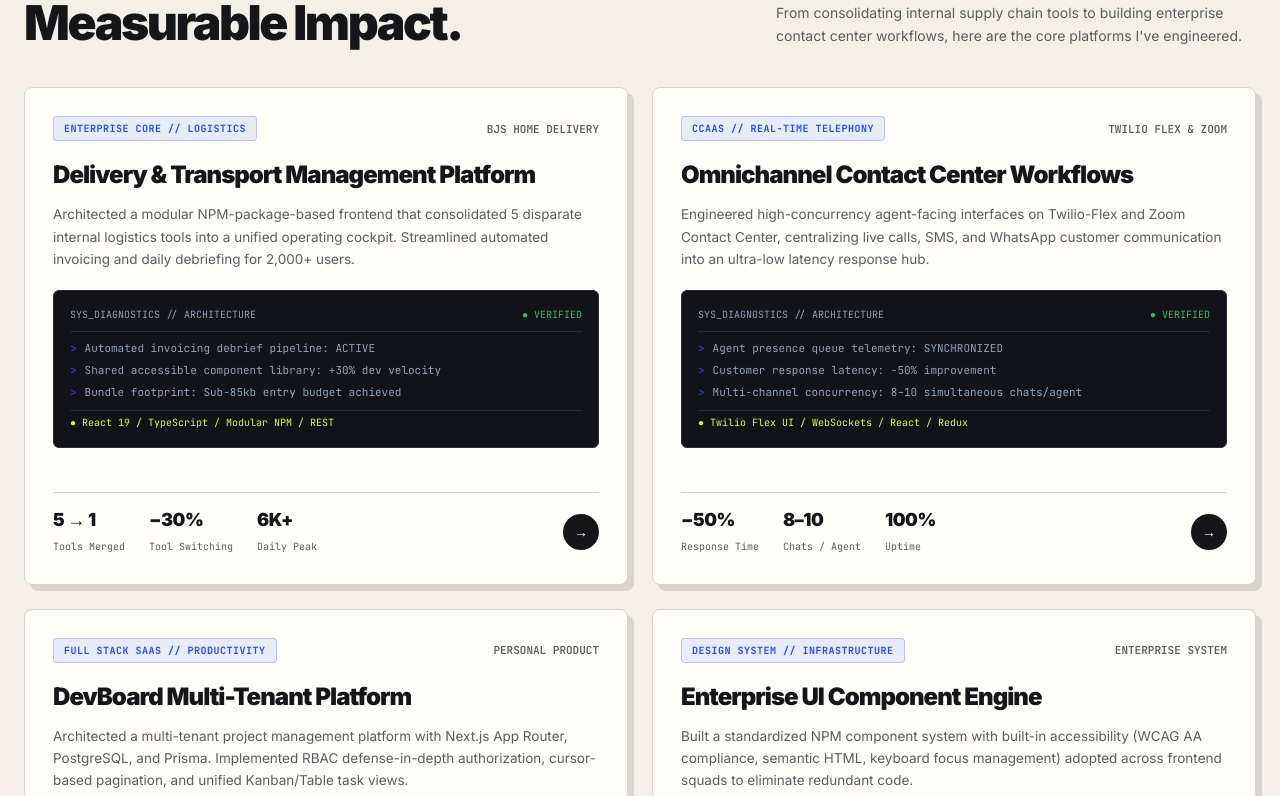
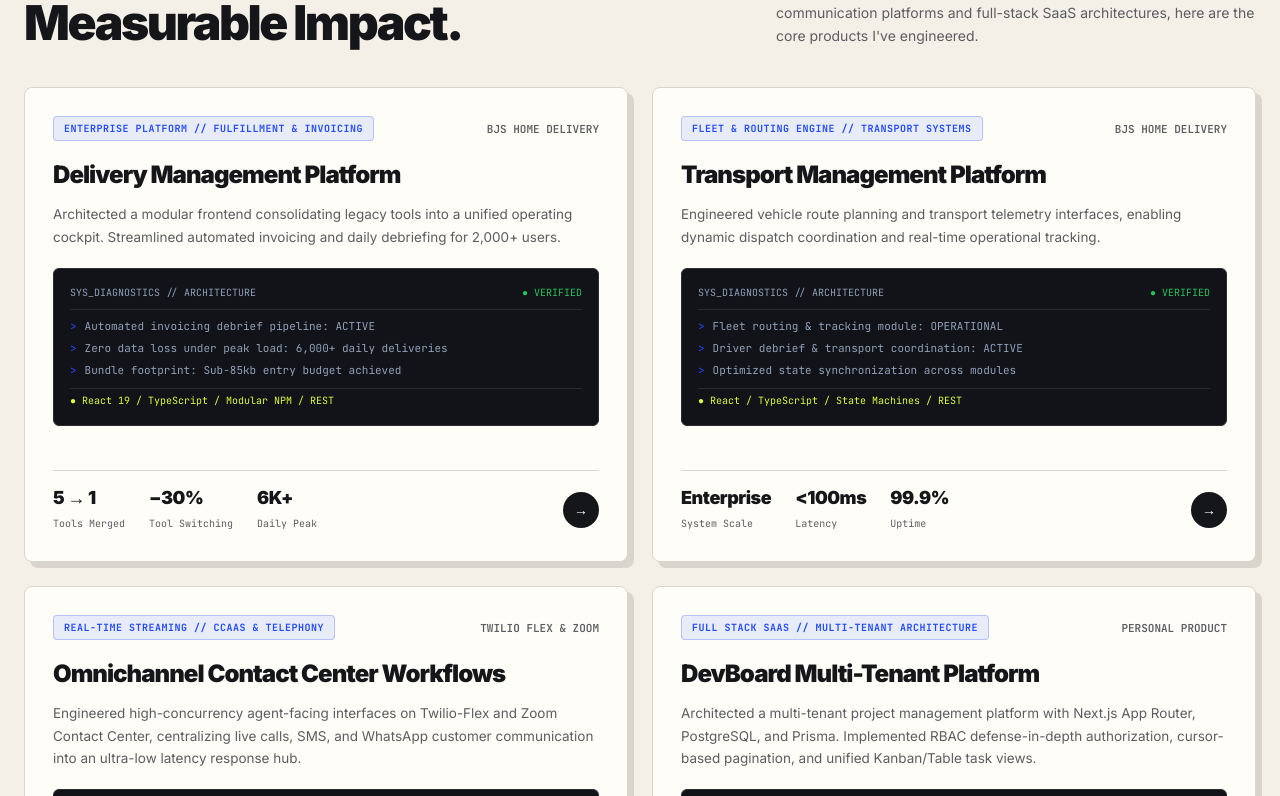
Before and after one commit to gurjung/portfolio, a Next.js app: page / in a window 1280 px wide. Shown: the part 1364-2160 px from the top of the page. Built offline with nearby package versions, Linux system fonts and the light colour scheme.

Commit message:
refactor(projects): split delivery and transport systems, add component library and generalize pipeline stages

```diff
--- a/src/components/pipeline/ArchitecturePipeline.tsx
+++ b/src/components/pipeline/ArchitecturePipeline.tsx
@@ -22,15 +22,15 @@ export function ArchitecturePipeline() {
               <span>ARCHITECTURE IN ACTION</span>
             </div>
             <h2 className="text-[26px] sm:text-[30px] font-[850] tracking-[-0.04em] text-[var(--text-main)] leading-tight">
-              From Schema Intake to 60fps Doorstep
+              From Schema Ingestion to Production Delivery
             </h2>
           </div>
           <span className="font-mono text-[11px] font-bold text-[var(--text-muted)]">
-            [CLICK ANY WAYPOINT TO DRIVE ROUTE]
+            [CLICK ANY WAYPOINT TO TEST FLOW]
           </span>
         </div>
 
-        {/* Highway Track with Moving Truck */}
+        {/* Highway Track with Moving Speed Pulse */}
         <div className="bg-[#1E293B] h-10 rounded-full relative my-7 flex items-center border-2 border-[#0F172A] overflow-visible">
           <div className="absolute left-4 right-4 h-0 border-t-2 border-dashed border-[var(--accent-lime)]" />
           <div
@@ -38,7 +38,7 @@ export function ArchitecturePipeline() {
             style={{ left: activeStage.truckPosition }}
             aria-hidden="true"
           >
-            🚚
+            ⚡
           </div>
         </div>
 
--- a/src/components/projects/ProjectsSection.tsx
+++ b/src/components/projects/ProjectsSection.tsx
@@ -21,7 +21,7 @@ export function ProjectsSection() {
           </h2>
         </div>
         <p className="max-w-[480px] text-[14px] leading-[1.65] text-[var(--text-muted)]">
-          From consolidating internal supply chain tools to building enterprise contact center workflows, here are the core platforms I've engineered.
+          From consolidating enterprise logistics tools to building real-time communication platforms and full-stack SaaS architectures, here are the core products I've engineered.
         </p>
       </div>
 
--- a/src/data/portfolioData.ts
+++ b/src/data/portfolioData.ts
@@ -101,15 +101,15 @@ export const portfolioData = {
 
   featuredProjects: [
     {
-      id: "bjs-logistics",
-      title: "Delivery & Transport Management Platform",
-      category: "ENTERPRISE CORE // LOGISTICS",
+      id: "delivery-management",
+      title: "Delivery Management Platform",
+      category: "ENTERPRISE PLATFORM // FULFILLMENT & INVOICING",
       client: "BJS HOME DELIVERY",
       description:
-        "Architected a modular NPM-package-based frontend that consolidated 5 disparate internal logistics tools into a unified operating cockpit. Streamlined automated invoicing and daily debriefing for 2,000+ users.",
+        "Architected a modular frontend consolidating legacy tools into a unified operating cockpit. Streamlined automated invoicing and daily debriefing for 2,000+ users.",
       highlights: [
         "Automated invoicing debrief pipeline: ACTIVE",
-        "Shared accessible component library: +30% dev velocity",
+        "Zero data loss under peak load: 6,000+ daily deliveries",
         "Bundle footprint: Sub-85kb entry budget achieved",
       ],
       stackBadge: "React 19 / TypeScript / Modular NPM / REST",
@@ -120,9 +120,28 @@ export const portfolioData = {
       ],
     },
     {
+      id: "transport-management",
+      title: "Transport Management Platform",
+      category: "FLEET & ROUTING ENGINE // TRANSPORT SYSTEMS",
+      client: "BJS HOME DELIVERY",
+      description:
+        "Engineered vehicle route planning and transport telemetry interfaces, enabling dynamic dispatch coordination and real-time operational tracking.",
+      highlights: [
+        "Fleet routing & tracking module: OPERATIONAL",
+        "Driver debrief & transport coordination: ACTIVE",
+        "Optimized state synchronization across modules",
+      ],
+      stackBadge: "React / TypeScript / State Machines / REST",
+      metrics: [
+        { label: "System Scale", value: "Enterprise" },
+        { label: "Latency", value: "<100ms" },
+        { label: "Uptime", value: "99.9%" },
+      ],
+    },
+    {
       id: "ccaas-flex",
       title: "Omnichannel Contact Center Workflows",
-      category: "CCaaS // REAL-TIME TELEPHONY",
+      category: "REAL-TIME STREAMING // CCaaS & TELEPHONY",
       client: "TWILIO FLEX & ZOOM",
       description:
         "Engineered high-concurrency agent-facing interfaces on Twilio-Flex and Zoom Contact Center, centralizing live calls, SMS, and WhatsApp customer communication into an ultra-low latency response hub.",
@@ -141,7 +160,7 @@ export const portfolioData = {
     {
       id: "devboard-saas",
       title: "DevBoard Multi-Tenant Platform",
-      category: "FULL STACK SAAS // PRODUCTIVITY",
+      category: "FULL STACK SAAS // MULTI-TENANT ARCHITECTURE",
       client: "PERSONAL PRODUCT",
       description:
         "Architected a multi-tenant project management platform with Next.js App Router, PostgreSQL, and Prisma. Implemented RBAC defense-in-depth authorization, cursor-based pagination, and unified Kanban/Table task views.",
@@ -158,12 +177,12 @@ export const portfolioData = {
       ],
     },
     {
-      id: "enterprise-ui",
-      title: "Enterprise UI Component Engine",
-      category: "DESIGN SYSTEM // INFRASTRUCTURE",
+      id: "reusable-component-library",
+      title: "Reusable Component Library",
+      category: "DESIGN SYSTEM // ACCESSIBILITY & STANDARDS",
       client: "ENTERPRISE SYSTEM",
       description:
-        "Built a standardized NPM component system with built-in accessibility (WCAG AA compliance, semantic HTML, keyboard focus management) adopted across frontend squads to eliminate redundant code.",
+        "Built a standardized NPM component system with built-in accessibility (WCAG 2.1 AA compliance, semantic HTML, keyboard focus management) adopted across frontend squads to eliminate redundant code.",
       highlights: [
         "Accessible primitives: Dialogs, tables, drawers, forms",
         "Frontend engineering sprint effort: −30% reduction",
@@ -181,39 +200,39 @@ export const portfolioData = {
   interactivePipeline: [
     {
       id: 1,
-      stageNumber: "01 // INTAKE",
-      title: "Order Ingestion",
+      stageNumber: "01 // INGESTION",
+      title: "Schema Validation",
       subtitle: "Zod + Strict TypeScript",
       truckPosition: "12%",
       description:
-        "Enforces runtime JSON schema contracts with Zod and TypeScript. Prevents data corruption before events hit the dispatch queue across 6,000+ daily deliveries.",
+        "Enforces runtime JSON schema validation with Zod and TypeScript. Eliminates corrupt payloads and prevents runtime state drift across thousands of daily operations.",
       telemetryTag: "STATUS: 100% TYPE-SAFE",
     },
     {
       id: 2,
       stageNumber: "02 // STREAMING",
-      title: "Streaming Highway",
+      title: "State Hydration",
       subtitle: "WebSockets + React Query",
       truckPosition: "38%",
       description:
-        "Real-time WebSocket event ingestion and TanStack Query state hydration. Keeps route updates synchronized at 60 frames per second.",
+        "Real-time event ingestion and TanStack Query state cache synchronization, maintaining sub-50ms data updates without unnecessary re-renders.",
       telemetryTag: "LATENCY: <50MS",
     },
     {
       id: 3,
-      stageNumber: "03 // CCaaS TELEPHONY",
-      title: "Contact Center Hub",
-      subtitle: "Twilio Flex + Queue Logic",
+      stageNumber: "03 // CONCURRENCY",
+      title: "Event Orchestration",
+      subtitle: "Queues & State Machines",
       truckPosition: "64%",
       description:
-        "Live telephony queues, agent presence matrices, and automated ticket prioritization. Reduced customer response time by 50% across Voice, SMS, and WhatsApp.",
+        "High-concurrency event stream handling, queue prioritization matrices, and debounced mutations ensuring zero dropped updates under peak load.",
       telemetryTag: "CHANNELS: VOICE + SMS + WA",
     },
     {
       id: 4,
-      stageNumber: "04 // CLIENT DOORSTEP",
-      title: "60fps Delivery",
-      subtitle: "Virtualization + 0.000 CLS",
+      stageNumber: "04 // CLIENT RENDER",
+      title: "Optimized Interface",
+      subtitle: "Virtualization + Zero CLS",
       truckPosition: "88%",
       description:
         "Optimized DOM virtualization, bundle reduction of 60–75%, and sub-100ms Total Blocking Time (TBT). Zero Cumulative Layout Shift at final delivery.",
```
